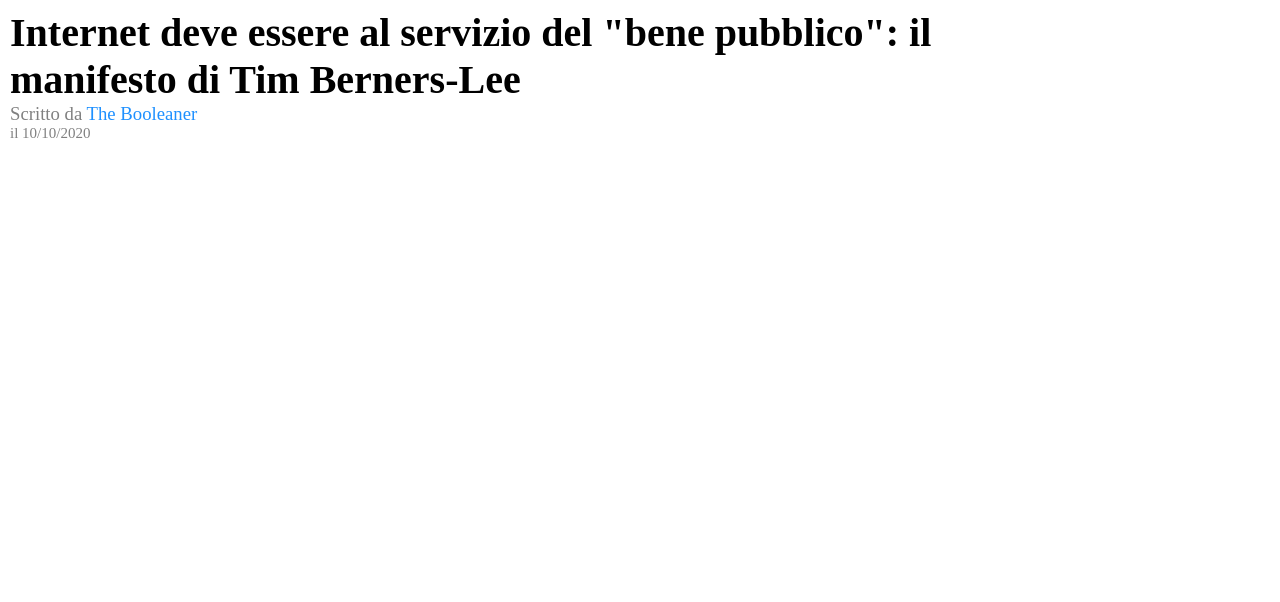
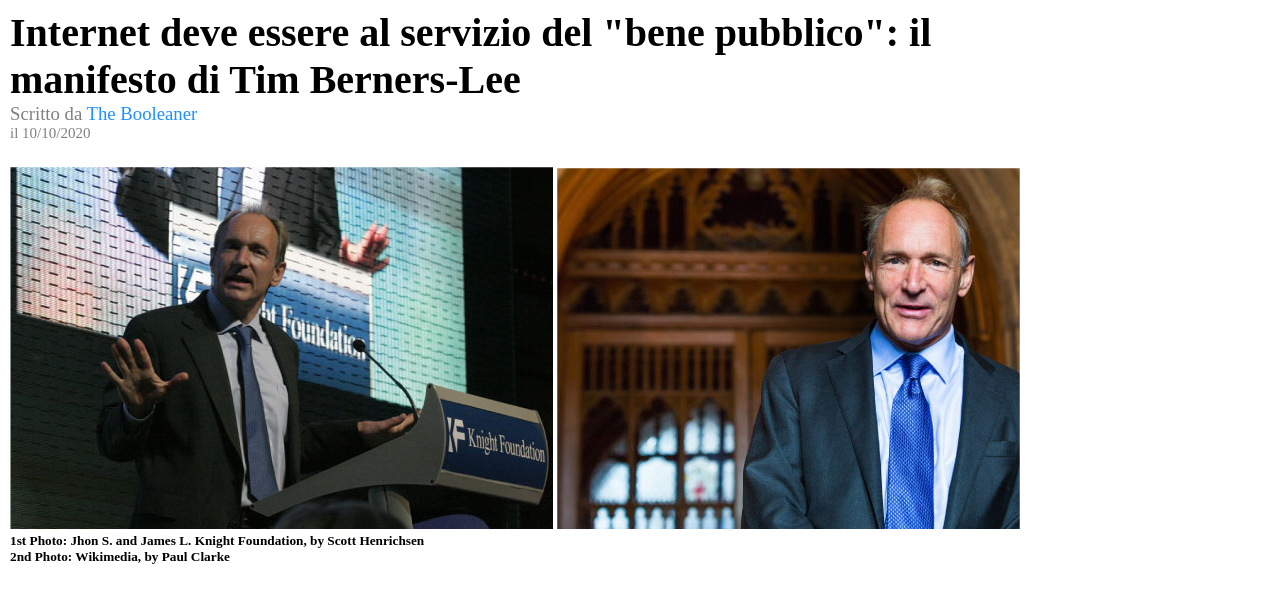
Before and after one commit to Vituz/html-css-booleaner, a plain HTML site: page index.html in a window 1280 px wide. Shown: the part 106-708 px from the top of the page. Drawn offline with Linux system fonts and the light colour scheme.

Commit message:
Complete section Foto

```diff
--- a/css/style.css
+++ b/css/style.css
@@ -1,10 +1,6 @@
 body{
     margin: 0;
     width: 1100px;
-}
-
-.container{
-
 }
 
 .sfondo-logo{
@@ -42,3 +38,11 @@
     margin-top: 0;
     font-size: 15px;
 }
+
+main{
+    padding-left: 10px;
+}
+
+main h5{
+    margin: 0;
+}
--- a/index.html
+++ b/index.html
@@ -23,6 +23,14 @@
 
     <!-- Struttura Principale -->
     <main>
+        <!-- Foto -->
+        <section>
+            <img src="./img/tim-1.jpg" alt="Foto di Tim Berners-Lee durante una conferenza">
+            <img src="./img/tim-2.jpg" alt="Primo piano di Tim Berners-Lee">
+            <h5>1st Photo: Jhon S. and James L. Knight Foundation, by Scott Henrichsen</h5>
+            <h5>2nd Photo: Wikimedia, by Paul Clarke</h5>
+        </section>
+        <!-- /Foto -->
 
     </main>
     <!-- /Struttura Principale -->
```
